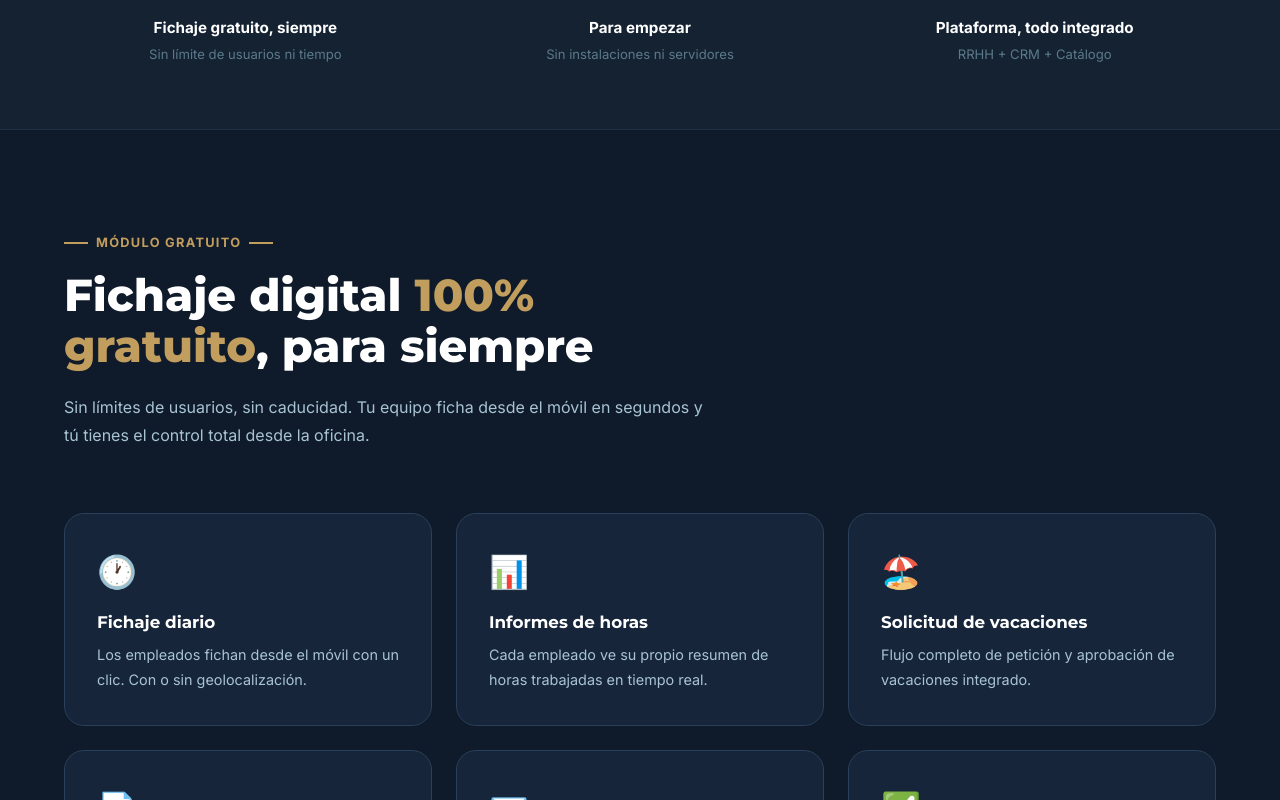
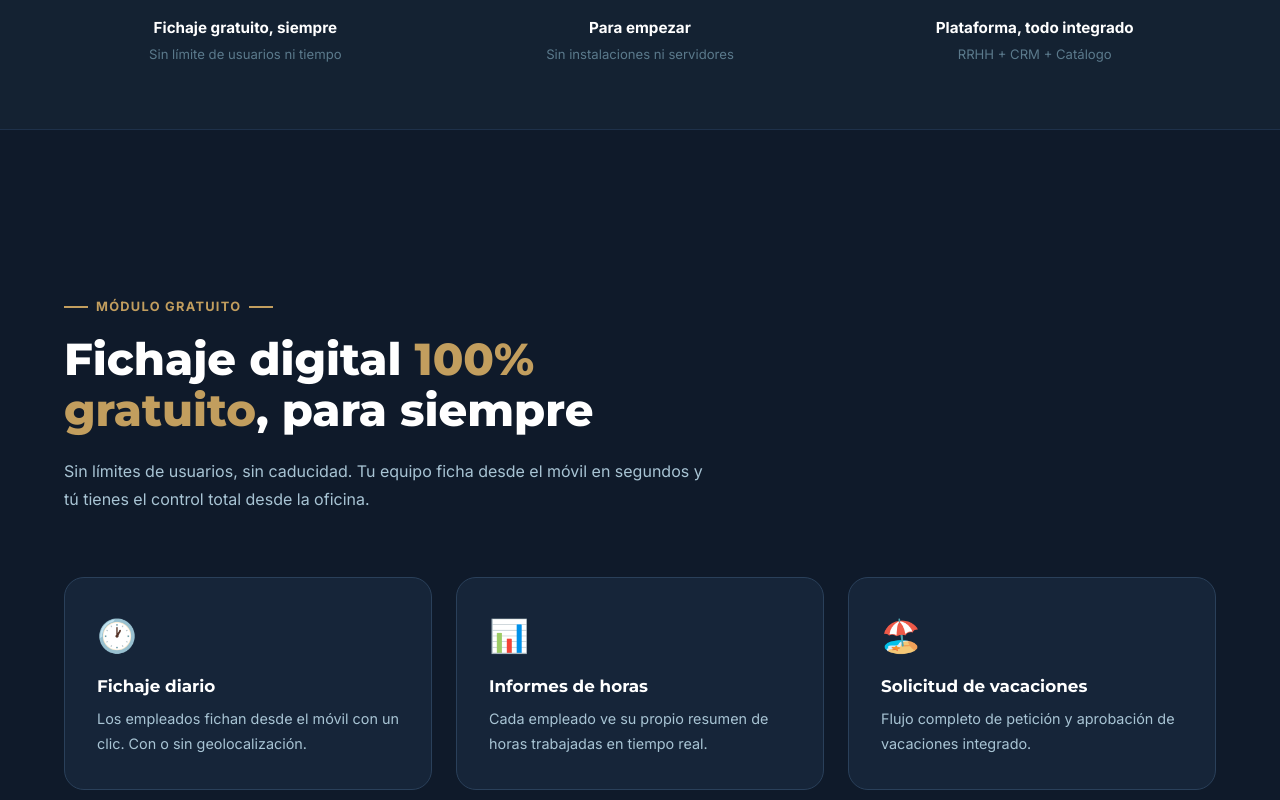
Before and after one commit to jormolca/traksal-web, a Next.js app: page / in a window 1280 px wide. Shown: the part 1280-2080 px from the top of the page. Built offline with nearby package versions, Linux system fonts and the light colour scheme.

Commit message:
fix: adjust section padding for better desktop centering

```diff
--- a/src/app/globals.css
+++ b/src/app/globals.css
@@ -69,8 +69,7 @@ img { max-width: 100%; height: auto; }
   padding: 0 24px;
 }
 .section {
-  padding: 96px 0;
-  scroll-margin-top: 120px;
+  padding: 160px 0 96px;
 }
 .section-sm { padding: 64px 0; }
 .text-center { text-align: center; }
```
